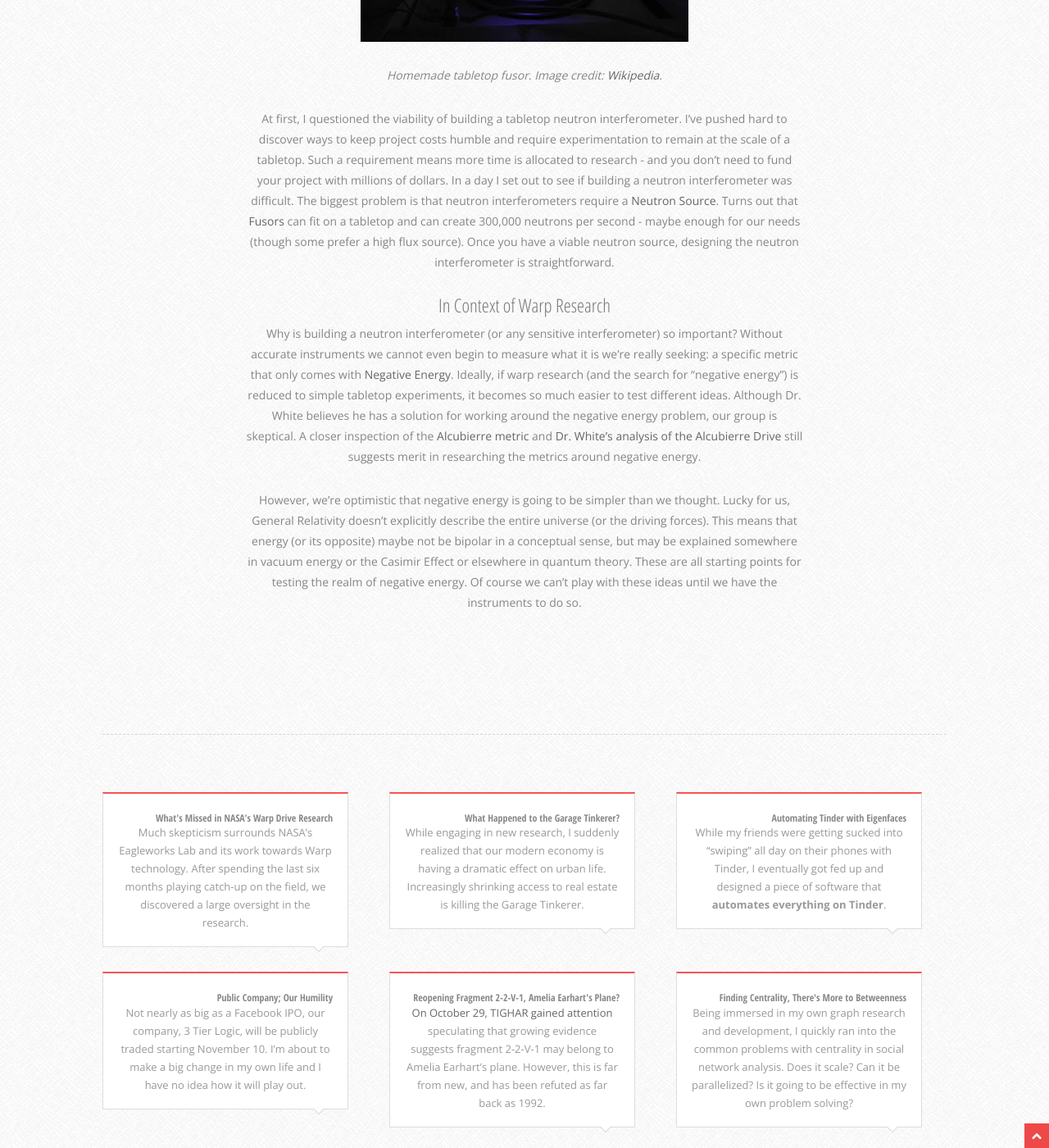
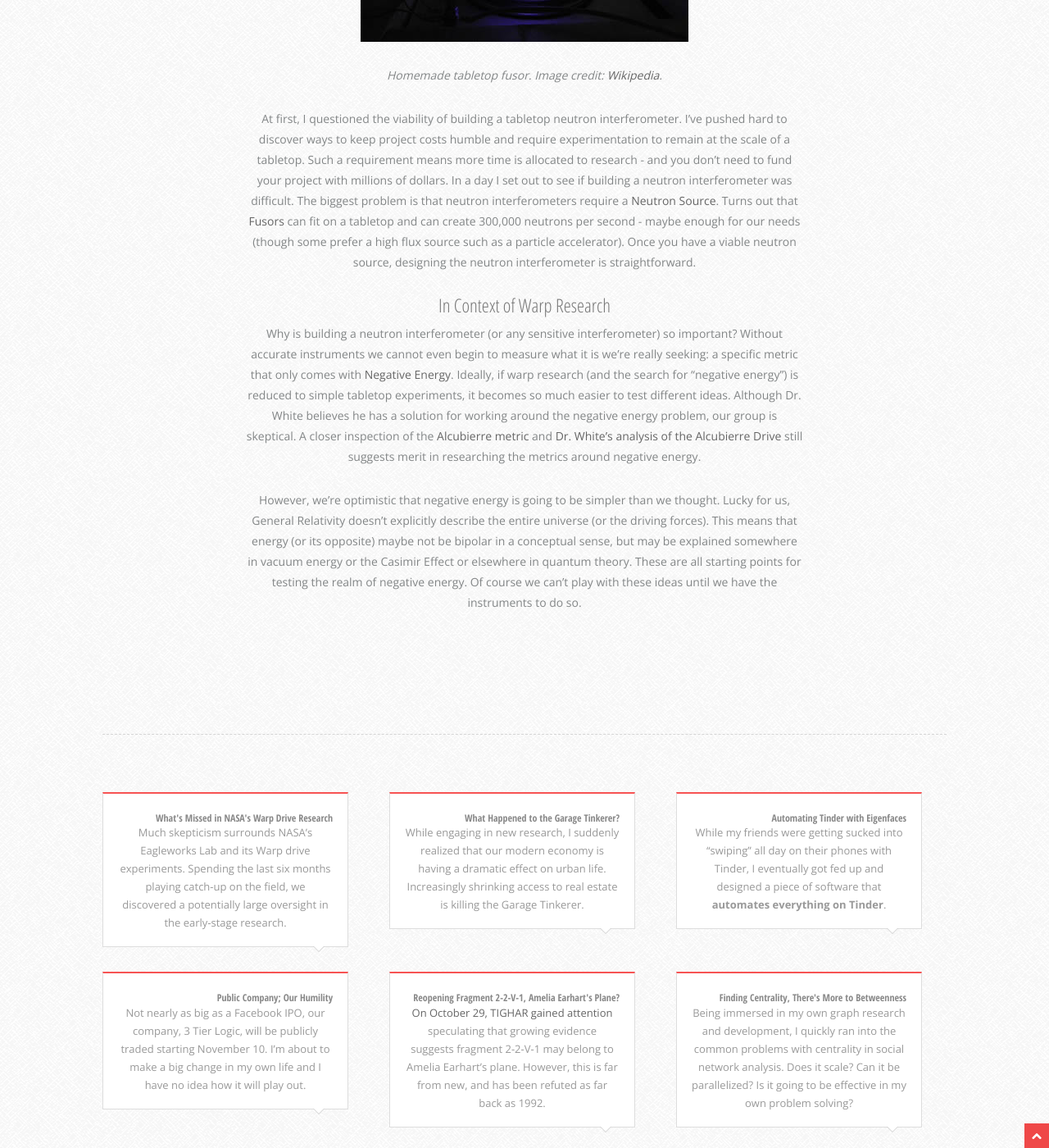
Before and after one commit to crockpotveggies/crockpotveggies.github.io, a Jekyll site: the page built from _posts/2015-06-12-whats-missed-nasa-warp-research.md, in a window 1280 px wide and 1400 px high, scrolled down 2843 px. Shown: the whole window at 82% size. Built offline with Jekyll 4.4.1, drawn with Linux system fonts in a browser that asks for light colours; some web fonts are replaced; Markdown is read by kramdown in place of the engine named in the settings; comment, search, counter and statistics services are not loaded; some of the changed text lies outside the part shown.

Commit message:
A couple conservative edits.

```diff
--- a/_posts/2015-06-12-whats-missed-nasa-warp-research.md
+++ b/_posts/2015-06-12-whats-missed-nasa-warp-research.md
@@ -3,7 +3,7 @@ layout: post
 title: What's Missed in NASA's Warp Drive Research
 ---
 
-Much skepticism surrounds NASA's Eagleworks Lab and its work towards Warp technology. After spending the last six months playing catch-up on the field, we discovered a large oversight in the research.
+Much skepticism surrounds NASA's Eagleworks Lab and its Warp drive experiments. Spending the last six months playing catch-up on the field, we discovered a potentially large oversight in the early-stage research.
 
 <img src="/uploads/neutron_interferometer.png" alt="Neutron Interferometer Diagram" />
 
@@ -31,7 +31,7 @@ In Dr. White's defense, it is possible he considered the neutron interferometer
 
 <em>Homemade tabletop fusor. Image credit: <a href="http://en.wikipedia.org/wiki/Fusor#/media/File:Homemade_fusion_reactor.JPG" target="_blank">Wikipedia</a>.</em>
 
-At first, I questioned the viability of building a tabletop neutron interferometer. I've pushed hard to discover ways to keep project costs humble and require experimentation to remain at the scale of a tabletop. Such a requirement means more time is allocated to research - and you don't need to fund your project with millions of dollars. In a day I set out to see if building a neutron interferometer was difficult. The biggest problem is that neutron interferometers require a <a href="http://en.wikipedia.org/wiki/Neutron_source" target="_blank">Neutron Source</a>. Turns out that <a href="http://en.wikipedia.org/wiki/Fusor" target="_blank">Fusors</a> can fit on a tabletop and can create 300,000 neutrons per second - maybe enough for our needs (though some prefer a high flux source). Once you have a viable neutron source, designing the neutron interferometer is straightforward.
+At first, I questioned the viability of building a tabletop neutron interferometer. I've pushed hard to discover ways to keep project costs humble and require experimentation to remain at the scale of a tabletop. Such a requirement means more time is allocated to research - and you don't need to fund your project with millions of dollars. In a day I set out to see if building a neutron interferometer was difficult. The biggest problem is that neutron interferometers require a <a href="http://en.wikipedia.org/wiki/Neutron_source" target="_blank">Neutron Source</a>. Turns out that <a href="http://en.wikipedia.org/wiki/Fusor" target="_blank">Fusors</a> can fit on a tabletop and can create 300,000 neutrons per second - maybe enough for our needs (though some prefer a high flux source such as a particle accelerator). Once you have a viable neutron source, designing the neutron interferometer is straightforward.
 
 <h3>In Context of Warp Research</h3>
 
```
